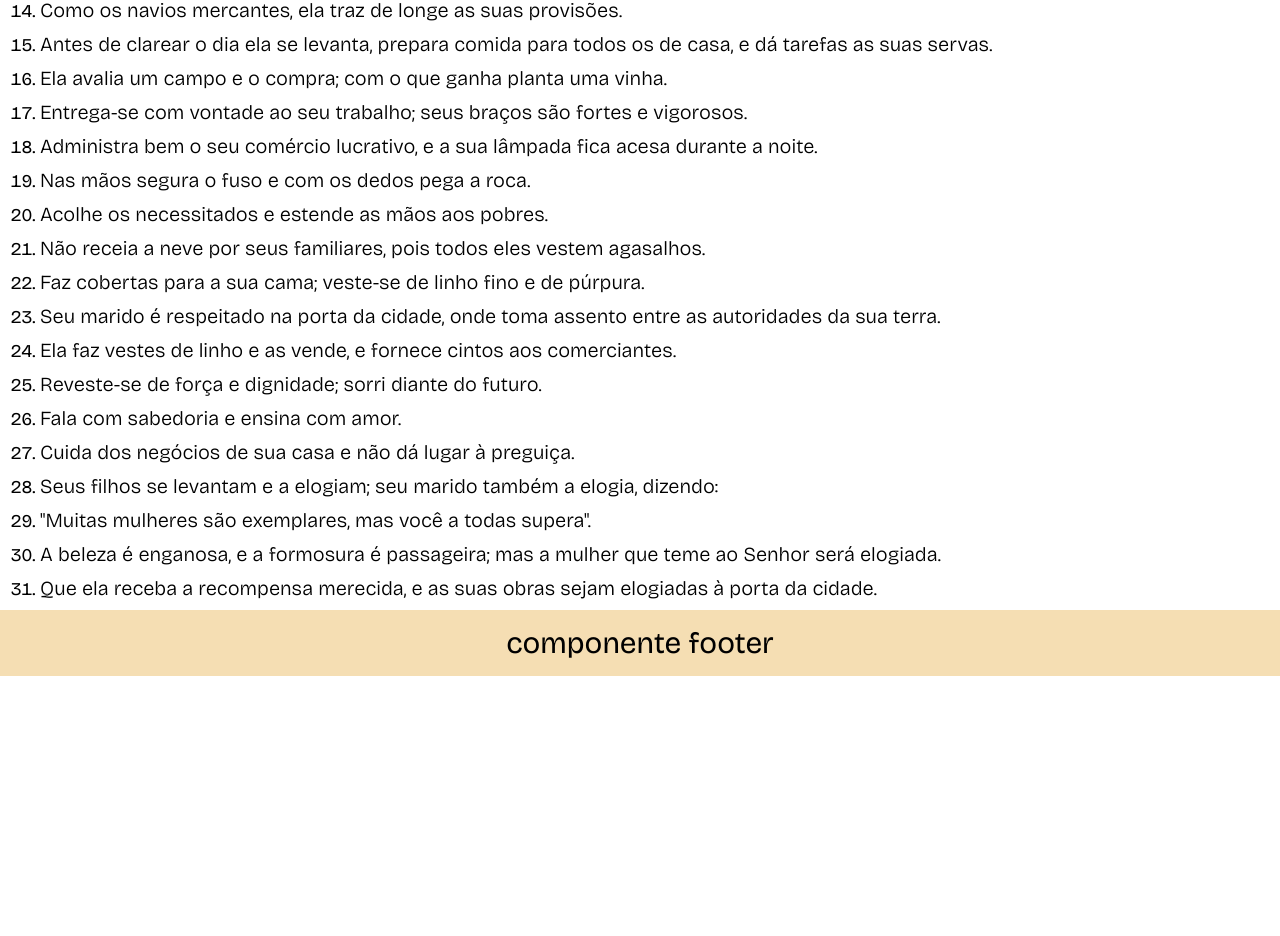
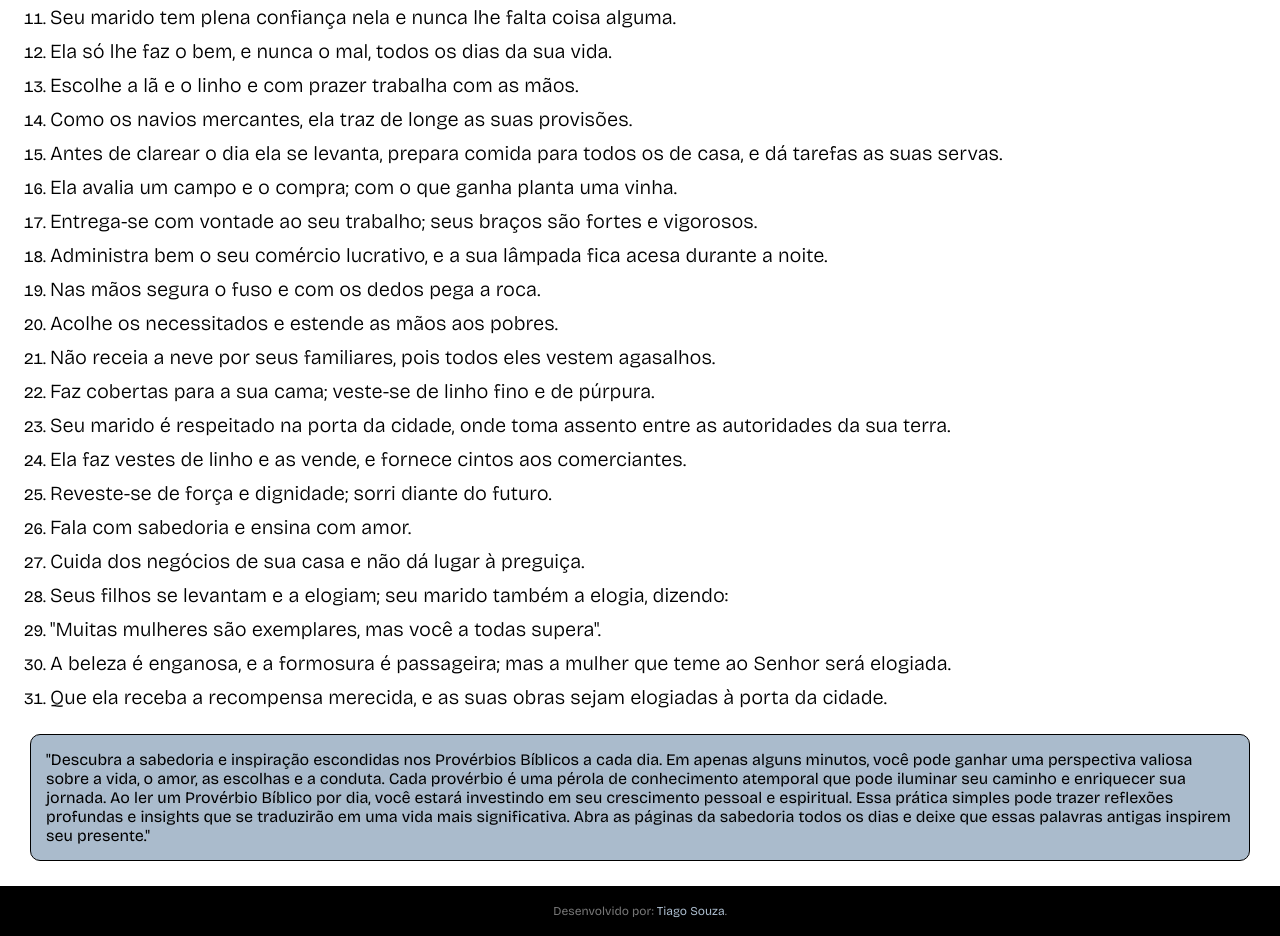
Before and after one commit to TiagoPSouza/proverbio-do-dia, a React (Create React App) app in the folder proverbios/: page / in a window 1280 px wide. Shown: the part 611-1547 px from the top of the page. Before the commit the page ends 1287 px from the top, so only its background shows below. Built offline with nearby package versions, Linux system fonts and the light colour scheme.

Commit message:
18/08/2023

```diff
--- a/proverbios/src/App.css
+++ b/proverbios/src/App.css
@@ -1,39 +1,32 @@
 @import url('https://fonts.googleapis.com/css2?family=Bricolage+Grotesque:opsz,wght@10..48,200;10..48,300;10..48,400;10..48,500;10..48,600;10..48,700;10..48,800&display=swap');
-
-
 
 * {
     padding: 0;
     margin: 0;
     box-sizing: border-box;
+    font-family: 'Bricolage Grotesque', sans-serif;
 }
 
 h1 {
-    font-family: 'Bricolage Grotesque', sans-serif;
     font-weight: 600;
-    font-size: 36px;
+    font-size: 35px;
 }
 
 h2 {
-    font-family: 'Bricolage Grotesque', sans-serif;
     font-weight: 400;
     font-size: 30px;
     text-align: center;
-    padding: 15px;
-}
-
-p {
-    font-family: 'Bricolage Grotesque', sans-serif;
+    padding: 10px 15px;
+    margin-top: 0;
 }
 
 ol li{
-    font-family: 'Bricolage Grotesque', sans-serif;
     font-weight: 300;
     font-size: 20px;
-    margin: 0 18px 10px 40px;
+    margin: 0 18px 10px 50px;
 }
 
 ol li::marker {
-    font-size: 18px;
+    font-size: 16px;
     font-weight: 400;
 }
--- a/proverbios/src/components/Footer.js
+++ b/proverbios/src/components/Footer.js
@@ -3,7 +3,7 @@ import './styleFooter.css'
 export const Footer = () => {
     return (
       <footer className='containerFooter'>
-          <h2>componente footer</h2>
+          <p>Desenvolvido por: <a href="https://www.linkedin.com/in/tiago-psouza-546706246/">Tiago Souza</a>.</p>
       </footer>
     )
   }
--- a/proverbios/src/components/Main.js
+++ b/proverbios/src/components/Main.js
@@ -36,6 +36,7 @@ export const Main = () => {
   const diaAtual = new Date().getDate();
   return (
     <main className='containerMain'>
+        <p className='main-p'>"Explore a cada dia um novo provérbio bíblico em nosso site. Deixe-se envolver pela sabedoria atemporal das Escrituras, enquanto você descobre insights que podem iluminar seu caminho. Cada página traz uma nova pérola de inspiração. Aproveite este presente diário para enriquecer sua jornada."</p>
         {diaAtual === 1 && <Proverbio1 />}
         {diaAtual === 2 && <Proverbio2 />}
         {diaAtual === 3 && <Proverbio3 />}
@@ -67,6 +68,7 @@ export const Main = () => {
         {diaAtual === 29 && <Proverbio29 />}
         {diaAtual === 30 && <Proverbio30 />}
         {diaAtual === 31 && <Proverbio31 />}
+        <p className='main-p'>"Descubra a sabedoria e inspiração escondidas nos Provérbios Bíblicos a cada dia. Em apenas alguns minutos, você pode ganhar uma perspectiva valiosa sobre a vida, o amor, as escolhas e a conduta. Cada provérbio é uma pérola de conhecimento atemporal que pode iluminar seu caminho e enriquecer sua jornada. Ao ler um Provérbio Bíblico por dia, você estará investindo em seu crescimento pessoal e espiritual. Essa prática simples pode trazer reflexões profundas e insights que se traduzirão em uma vida mais significativa. Abra as páginas da sabedoria todos os dias e deixe que essas palavras antigas inspirem seu presente."</p>
     </main>
   )
 }
--- a/proverbios/src/components/styleFooter.css
+++ b/proverbios/src/components/styleFooter.css
@@ -1,3 +1,24 @@
 .containerFooter {
-    background: wheat;
+    background: #000;
+    height: 50px;
+    display: flex;
+    justify-content: center;
+    align-items: center;
 }
+
+.containerFooter p {
+    text-align: center;
+    font-size: 12px;
+    color: #777;
+}
+
+.containerFooter p a {
+    text-decoration: none;
+    color: #abc;
+    transition: .5s;
+}
+
+.containerFooter p a:hover {
+    color: #fff;
+    text-decoration: underline;
+}
--- a/proverbios/src/components/styleMain.css
+++ b/proverbios/src/components/styleMain.css
@@ -2,3 +2,13 @@
     background: #fff;
     color: #000;
 }
+
+.containerMain .main-p {
+    border: 1px solid #000;
+    border-radius: 10px;
+    background: #abc;
+    color: #000;
+    margin: 25px 30px;
+    padding: 15px;
+    font-size: 16px;
+}
```
